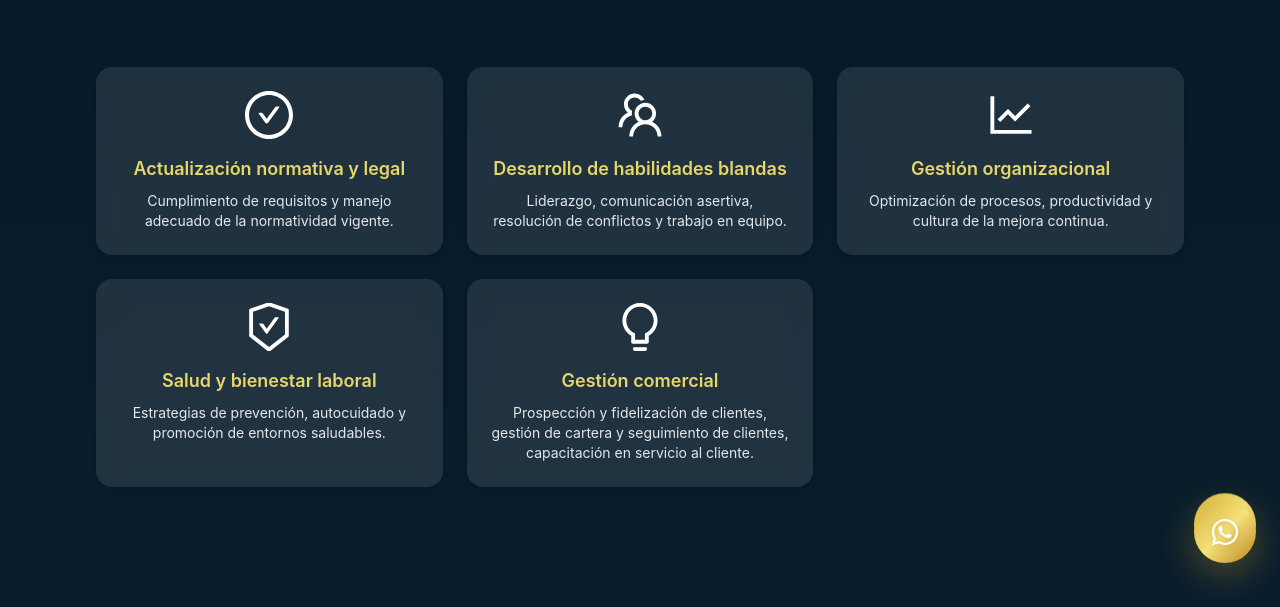
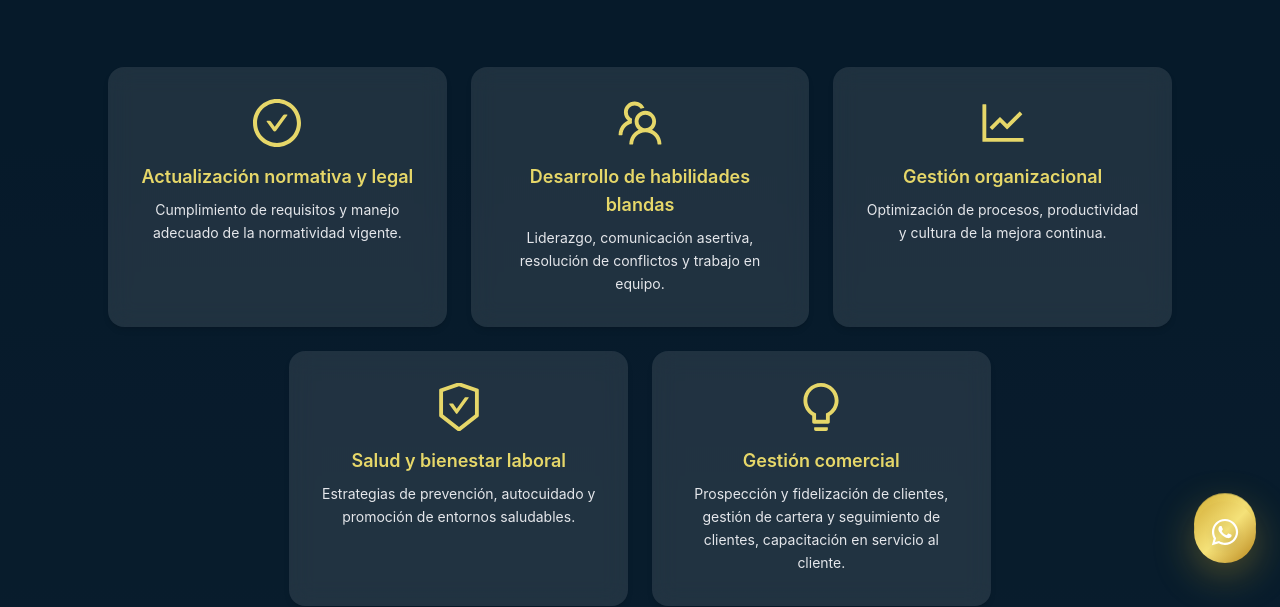
Before and after one commit to sazaba/legal360, a React (Vite) app: page /ciclo-capacitaciones in a window 1280 px wide. Shown: the part 213-820 px from the top of the page. Built offline with nearby package versions, Linux system fonts and the light colour scheme; no server answers.

Commit message:
ciclocapacitaciones2

```diff
--- a/src/pages/CicloCapacitaciones.jsx
+++ b/src/pages/CicloCapacitaciones.jsx
@@ -18,31 +18,33 @@ const CicloCapacitaciones = () => {
     window.scrollTo({ top: 0, left: 0, behavior: 'smooth' });
   }, []);
 
+  const goldColor = '#e6d769';
+
   const modulos = [
     {
       titulo: 'Actualización normativa y legal',
       descripcion: 'Cumplimiento de requisitos y manejo adecuado de la normatividad vigente.',
-      icono: <CheckCircleOutlined className="text-5xl text-[#e6d769]" />
+      icono: <CheckCircleOutlined style={{ color: goldColor }} className="text-5xl" />
     },
     {
       titulo: 'Desarrollo de habilidades blandas',
       descripcion: 'Liderazgo, comunicación asertiva, resolución de conflictos y trabajo en equipo.',
-      icono: <TeamOutlined className="text-5xl text-[#e6d769]" />
+      icono: <TeamOutlined style={{ color: goldColor }} className="text-5xl" />
     },
     {
       titulo: 'Gestión organizacional',
       descripcion: 'Optimización de procesos, productividad y cultura de la mejora continua.',
-      icono: <LineChartOutlined className="text-5xl text-[#e6d769]" />
+      icono: <LineChartOutlined style={{ color: goldColor }} className="text-5xl" />
     },
     {
       titulo: 'Salud y bienestar laboral',
       descripcion: 'Estrategias de prevención, autocuidado y promoción de entornos saludables.',
-      icono: <SafetyCertificateOutlined className="text-5xl text-[#e6d769]" />
+      icono: <SafetyCertificateOutlined style={{ color: goldColor }} className="text-5xl" />
     },
     {
       titulo: 'Gestión comercial',
       descripcion: 'Prospección y fidelización de clientes, gestión de cartera y seguimiento de clientes, capacitación en servicio al cliente.',
-      icono: <BulbOutlined className="text-5xl text-[#e6d769]" />
+      icono: <BulbOutlined style={{ color: goldColor }} className="text-5xl" />
     }
   ];
 
@@ -74,25 +76,27 @@ const CicloCapacitaciones = () => {
           </p>
         </div>
 
-        {/* GRID DE MÓDULOS (DISEÑO IDENTICO) */}
-        <div className="grid grid-cols-1 sm:grid-cols-2 lg:grid-cols-3 gap-6 justify-items-center items-stretch max-w-7xl mx-auto">
+        {/* CONTENEDOR FLEX PARA CENTRAR TARJETAS SOBRANTES */}
+        <div className="flex flex-wrap justify-center gap-6 max-w-7xl mx-auto">
           {modulos.map((modulo, index) => (
             <div
               key={index}
-              className="bg-white/10 rounded-2xl shadow-md p-6 text-center backdrop-blur-md hover:scale-105 transition-transform duration-300 w-full"
+              className="bg-white/10 rounded-2xl shadow-md p-8 text-center backdrop-blur-md hover:scale-105 transition-transform duration-300 w-full sm:w-[calc(50%-1.5rem)] lg:w-[calc(33.33%-1.5rem)] max-w-md"
             >
-              <div className="flex justify-center mb-4">{modulo.icono}</div>
+              <div className="flex justify-center mb-4">
+                {modulo.icono}
+              </div>
               <h2 className="text-lg font-semibold text-[#e6d769] mb-2">
                 {modulo.titulo}
               </h2>
-              <p className="text-sm text-gray-200">
+              <p className="text-sm text-gray-200 leading-relaxed">
                 {modulo.descripcion}
               </p>
             </div>
           ))}
         </div>
 
-        {/* BOTONES DE VOLVER */}
+        {/* BOTONES VOLVER */}
         <div className="mt-20 text-center">
           <Link
             to="/#servicios"
@@ -102,7 +106,7 @@ const CicloCapacitaciones = () => {
             <span>Volver</span>
           </Link>
 
-          <div className="block sm:hidden mt-20 text-center z-20">
+          <div className="block sm:hidden mt-10 text-center z-20">
             <Link
               to="/#servicios"
               className="inline-flex items-center gap-2 bg-gradient-to-r from-[#d4af37] via-[#f5e27a] to-[#95642a] text-[#001e33] font-semibold py-2 px-5 rounded-full text-sm shadow-md hover:scale-105 transition-all duration-300"
```
